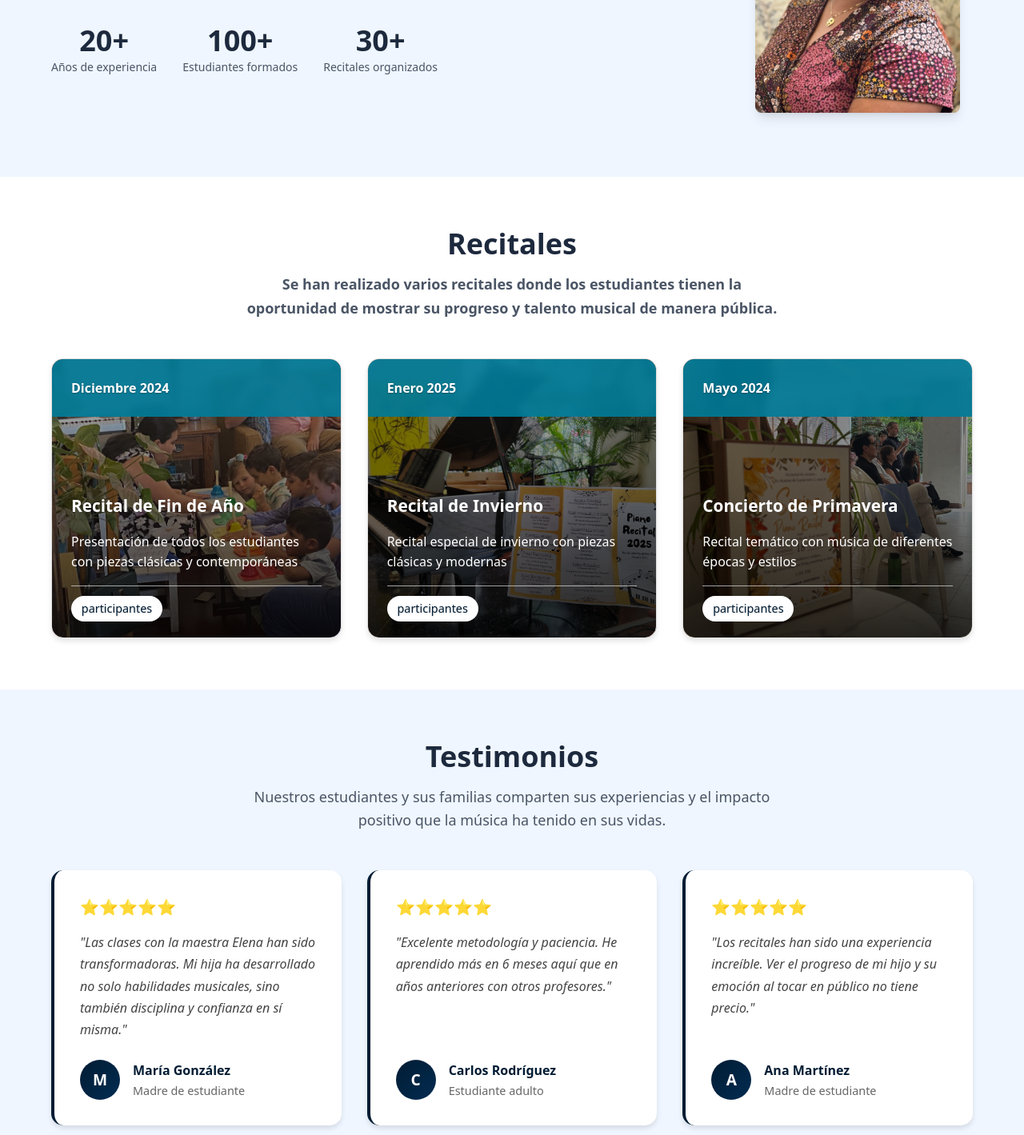
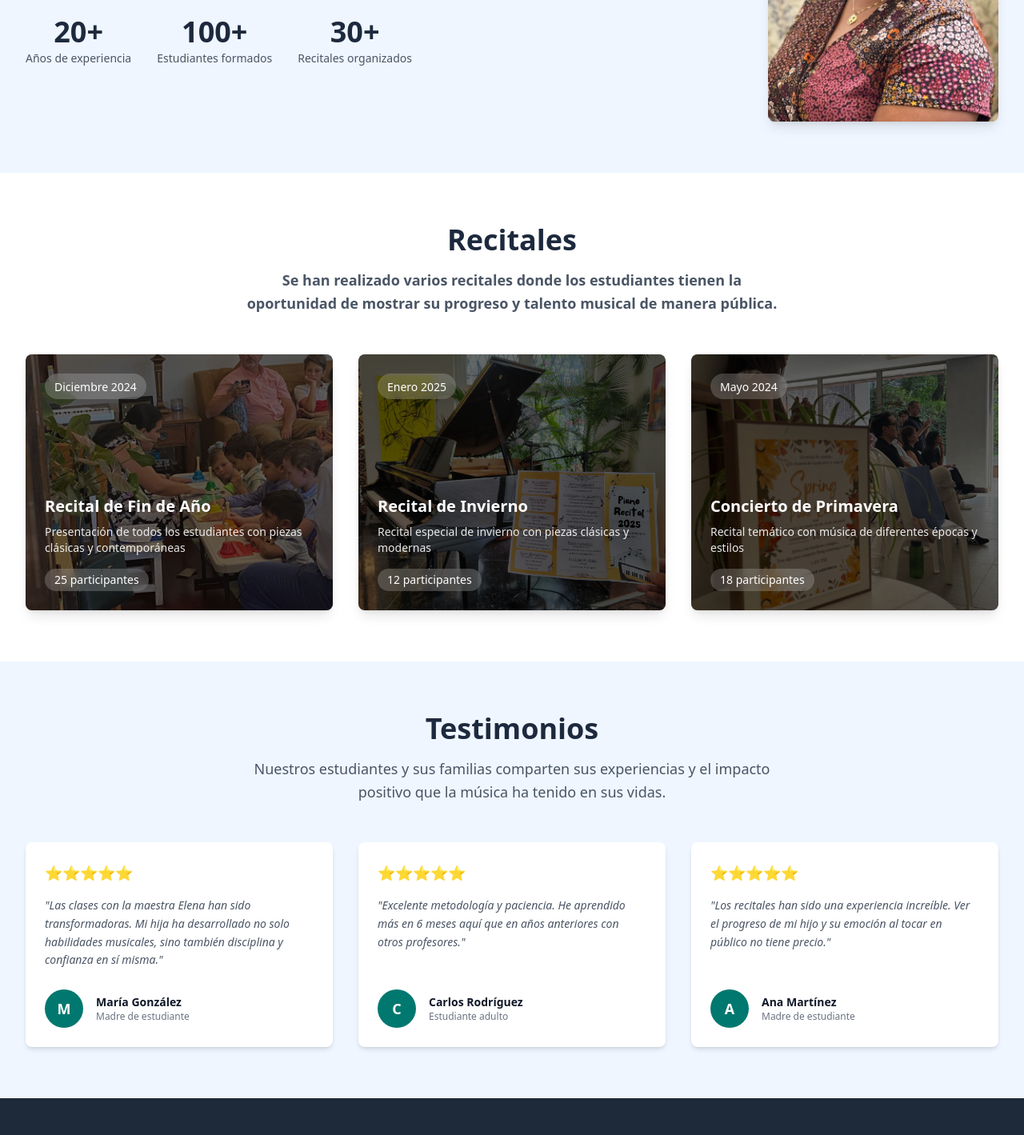
Before and after one commit to lin231135/EMA-frontend, a React (Vite) app: page /about in a window 1280 px wide. Shown: the part 1330-2749 px from the top of the page at 80% size. Built offline with nearby package versions, Linux system fonts and the light colour scheme.

Commit message:
Manejo de shift layout y condicionales de LogIn

```diff
--- a/src/components/layout/Logo.jsx
+++ b/src/components/layout/Logo.jsx
@@ -6,10 +6,13 @@ export function Logo({ className = "", variant = "color", size = "h-20" }) {
   };
 
   return (
-    <img
-      src={logoSources[variant] || logoSources.color}
-      alt="EMA Logo"
-      className={`${size} w-auto ${className}`}
-    />
+    <div className={`${size} w-20 flex-shrink-0 ${className}`}>
+      <img
+        src={logoSources[variant] || logoSources.color}
+        alt="EMA Logo"
+        className="h-full w-full object-contain"
+        loading="eager"
+      />
+    </div>
   );
 }
--- a/src/components/pages/About.jsx
+++ b/src/components/pages/About.jsx
@@ -85,9 +85,9 @@ export default function About() {
   return (
     <div className="font-sans text-gray-900 min-h-screen flex flex-col">
       <Navbar>
-        <a href="#" className="flex items-center">
+        <div className="flex items-center">
           <Logo />
-        </a>
+        </div>
         <NavbarDivider />
         <NavbarSection>
           <NavbarItem href="/">{lang === "es" ? "Inicio" : "Home"}</NavbarItem>
@@ -132,8 +132,9 @@ export default function About() {
         </section>
 
         {/* Values Section */}
-        <section className="py-16 px-8 bg-gray-50">
-          <div className="grid grid-cols-1 md:grid-cols-2 lg:grid-cols-3 gap-8 max-w-6xl mx-auto">
+        <section className="py-16 px-8 bg-gray-50 w-full">
+          <div className="max-w-7xl mx-auto">
+            <div className="grid grid-cols-1 md:grid-cols-2 lg:grid-cols-3 gap-8">
               {/* Mission */}
               <div className="bg-white p-8 rounded-lg text-center shadow-md hover:shadow-lg hover:-translate-y-1 transition-all duration-300 relative overflow-hidden">
                 <div className="absolute top-0 left-0 w-1/4 h-2 bg-cyan-500"></div>
@@ -167,11 +168,13 @@ export default function About() {
                 </div>
               </div>
             </div>
+          </div>
         </section>
 
         {/* Professional Career */}
-        <section className="py-16 px-8 bg-blue-50">
-          <div className="flex flex-col lg:flex-row items-center gap-12 max-w-6xl mx-auto">
+        <section className="py-16 px-8 bg-blue-50 w-full">
+          <div className="max-w-7xl mx-auto">
+            <div className="flex flex-col lg:flex-row items-center gap-12">
               <div className="flex-1 text-center lg:text-left">
                 <h2 className="text-black text-3xl lg:text-4xl font-bold mb-6">{t.professionalCareer}</h2>
                 <p className="text-lg leading-relaxed mb-8 text-gray-600">{t.careerText}</p>
@@ -197,32 +200,42 @@ export default function About() {
                 </div>
               </div>
               <div className="flex-shrink-0 w-72">
-              <div className="text-center p-4">
-                <img src="/teacher.jpg" alt="Teacher Elizabeth Delgado" className="w-full h-auto rounded-lg shadow-lg" />
+                <div className="h-96 w-full">
+                  <img
+                    src="/teacher.jpg"
+                    alt="Teacher Elizabeth Delgado"
+                    className="w-full h-full object-cover rounded-lg shadow-lg"
+                    loading="eager"
+                  />
+                </div>
               </div>
             </div>
           </div>
         </section>
 
         {/* Recitals */}
-        <section className="py-16 px-8">
+        <section className="py-16 px-8 w-full">
+          <div className="max-w-7xl mx-auto">
             <h2 className="text-center text-slate-800 text-3xl lg:text-4xl font-bold mb-4">{t.recitals}</h2>
             <p className="text-center max-w-2xl mx-auto mb-12 text-lg text-gray-600 leading-relaxed font-bold">{t.recitalsText}</p>
-          <div className="grid grid-cols-1 md:grid-cols-2 lg:grid-cols-3 gap-8 max-w-6xl mx-auto">
+            <div className="grid grid-cols-1 md:grid-cols-2 lg:grid-cols-3 gap-8">
               {recitalEvents.map((event, index) => (
                 <RecitalCard key={index} recital={event} />
               ))}
             </div>
+          </div>
         </section>
 
         {/* Testimonials */}
-        <section className="py-16 px-8 bg-blue-50">
+        <section className="py-16 px-8 bg-blue-50 w-full">
+          <div className="max-w-7xl mx-auto">
             <h2 className="text-center text-slate-800 text-3xl lg:text-4xl font-bold mb-4">{t.testimonials}</h2>
             <p className="text-center max-w-2xl mx-auto mb-12 text-lg text-gray-600 leading-relaxed">{t.testimonialsText}</p>
-          <div className="grid grid-cols-1 md:grid-cols-2 lg:grid-cols-3 gap-8 max-w-6xl mx-auto">
+            <div className="grid grid-cols-1 md:grid-cols-2 lg:grid-cols-3 gap-8">
               {testimonials.map((testimonial, index) => (
                 <TestimonialCard key={index} testimonial={testimonial} />
               ))}
+            </div>
           </div>
         </section>
       </main>
--- a/src/components/ui/RecitalCard.css
+++ /dev/null
@@ -1,89 +0,0 @@
-.recital-card {
-  background-size: cover;
-  background-position: center;
-  background-repeat: no-repeat;
-  border-radius: 15px;
-  padding: 0;
-  box-shadow: 0 4px 6px rgba(0, 0, 0, 0.1);
-  transition: transform 0.3s ease, box-shadow 0.3s ease;
-  overflow: hidden;
-  border: 1px solid #e0e0e0;
-  min-height: 350px;
-  position: relative;
-}
-
-.recital-overlay {
-  background: linear-gradient(
-    to bottom,
-    rgba(0, 0, 0, 0.3) 0%,
-    rgba(0, 0, 0, 0.5) 50%,
-    rgba(0, 0, 0, 0.8) 100%
-  );
-  height: 100%;
-  display: flex;
-  flex-direction: column;
-  justify-content: space-between;
-  padding: 0;
-  border-radius: 15px;
-}
-
-.recital-card:hover {
-  transform: translateY(-5px);
-  box-shadow: 0 8px 20px rgba(0, 0, 0, 0.15);
-}
-
-.recital-header {
-  background: rgba(1, 124, 153, 0.9);
-  color: white;
-  padding: 1.5rem;
-  display: flex;
-  justify-content: space-between;
-  align-items: center;
-  backdrop-filter: blur(5px);
-}
-
-.recital-date {
-  font-weight: bold;
-  font-size: 1rem;
-  text-shadow: 0 1px 2px rgba(0, 0, 0, 0.3);
-}
-
-.recital-icon {
-  font-size: 2rem;
-  text-shadow: 0 1px 2px rgba(0, 0, 0, 0.3);
-}
-
-.recital-content {
-  padding: 1.5rem;
-  margin-top: auto;
-}
-
-.recital-content h3 {
-  color: #ffffff;
-  margin-bottom: 1rem;
-  font-size: 1.3rem;
-  font-weight: 600;
-}
-
-.recital-content p {
-  color: #ffffff;
-  line-height: 1.6;
-  margin-bottom: 1rem;
-  font-weight: 500;
-}
-
-.participants {
-  margin-top: 1rem;
-  padding-top: 1rem;
-  border-top: 1px solid rgba(224, 224, 224, 0.7);
-}
-
-.participants-label {
-  background: #ffffff;
-  color: #011C33;
-  padding: 0.4rem 0.8rem;
-  border-radius: 20px;
-  font-size: 0.9rem;
-  font-weight: 500;
-  text-shadow: 0 1px 2px rgba(0, 0, 0, 0.2);
-}
--- a/src/components/ui/RecitalCard.jsx
+++ b/src/components/ui/RecitalCard.jsx
@@ -1,26 +1,30 @@
-import './RecitalCard.css';
-
 export default function RecitalCard({ recital }) {
   return (
     <div
-      className="recital-card"
+      className="relative bg-cover bg-center bg-no-repeat rounded-lg overflow-hidden shadow-lg hover:shadow-xl transition-shadow duration-300 h-80"
       style={{
-        backgroundImage: recital.image ? `url(${recital.image})` : 'none'
+        backgroundImage: recital.image ? `url(${recital.image})` : 'linear-gradient(135deg, #2a7a6c 0%, #1e5e54 100%)'
       }}
     >
-      <div className="recital-overlay">
-        <div className="recital-header">
-          <div className="recital-date">{recital.date}</div>
-          <div className="recital-icon">{recital.icon}</div>
+      <div className="absolute inset-0 bg-black/60 flex flex-col justify-between p-6">
+        <div className="flex justify-between items-start">
+          <div className="bg-white/20 backdrop-blur-sm px-3 py-1 rounded-full">
+            <span className="text-white text-sm font-medium">{recital.date}</span>
+          </div>
+          {recital.icon && (
+            <div className="text-white text-2xl">
+              {recital.icon}
+            </div>
+          )}
         </div>
-        <div className="recital-content">
-          <h3>{recital.title}</h3>
-          <p>{recital.description}</p>
+        <div className="text-white">
+          <h3 className="text-xl font-bold mb-2">{recital.title}</h3>
+          <p className="text-white/90 text-sm mb-4 line-clamp-3">{recital.description}</p>
           {recital.participants && (
-            <div className="participants">
-              <span className="participants-label">
-                {recital.participants.length}{' '}
-                {recital.participants.length === 1 ? 'participante' : 'participantes'}
+            <div className="flex items-center">
+              <span className="bg-white/20 backdrop-blur-sm px-3 py-1 rounded-full text-sm">
+                {recital.participants}{' '}
+                {recital.participants === 1 ? 'participante' : 'participantes'}
               </span>
             </div>
           )}
--- a/src/components/ui/TestimonialCard.css
+++ /dev/null
@@ -1,69 +0,0 @@
-.testimonial-card {
-  background: white;
-  border-radius: 15px;
-  padding: 2rem;
-  box-shadow: 0 4px 6px rgba(0, 0, 0, 0.1);
-  transition: transform 0.3s ease, box-shadow 0.3s ease;
-  border-left: 4px solid #011C33;
-}
-
-.testimonial-card:hover {
-  transform: translateY(-5px);
-  box-shadow: 0 8px 20px rgba(0, 0, 0, 0.15);
-}
-
-.testimonial-content {
-  height: 100%;
-  display: flex;
-  flex-direction: column;
-}
-
-.testimonial-stars {
-  margin-bottom: 1rem;
-  font-size: 1.2rem;
-}
-
-.testimonial-content p {
-  font-style: italic;
-  line-height: 1.7;
-  color: #444;
-  margin-bottom: 1.5rem;
-  flex-grow: 1;
-  font-size: 1rem;
-}
-
-.testimonial-author {
-  display: flex;
-  align-items: center;
-  gap: 1rem;
-  margin-top: auto;
-}
-
-.author-avatar {
-  width: 50px;
-  height: 50px;
-  border-radius: 50%;
-  background: linear-gradient(135deg, #011C33, #022c52);
-  color: white;
-  display: flex;
-  align-items: center;
-  justify-content: center;
-  font-weight: bold;
-  font-size: 1.2rem;
-}
-
-.author-info {
-  display: flex;
-  flex-direction: column;
-}
-
-.author-info strong {
-  color: #011C33;
-  font-size: 1rem;
-}
-
-.author-role {
-  font-size: 0.9rem;
-  color: #666;
-  margin-top: 0.2rem;
-}
--- a/src/components/ui/TestimonialCard.jsx
+++ b/src/components/ui/TestimonialCard.jsx
@@ -1,23 +1,23 @@
-import './TestimonialCard.css';
-
 export default function TestimonialCard({ testimonial }) {
   return (
-    <div className="testimonial-card">
-      <div className="testimonial-content">
-        <div className="testimonial-stars">
+    <div className="bg-white p-6 rounded-lg shadow-md hover:shadow-lg transition-shadow duration-300 h-64 flex flex-col">
+      <div className="flex-1">
+        <div className="flex mb-4">
           {[...Array(testimonial.rating)].map((_, i) => (
-            <span key={i}>⭐</span>
+            <span key={i} className="text-yellow-400 text-lg">⭐</span>
           ))}
         </div>
-        <p>"{testimonial.text}"</p>
-        <div className="testimonial-author">
-          <div className="author-avatar">
-            {testimonial.name.charAt(0)}
-          </div>
-          <div className="author-info">
-            <strong>{testimonial.name}</strong>
-            {testimonial.role && <span className="author-role">{testimonial.role}</span>}
-          </div>
+        <p className="text-gray-600 italic mb-4 text-sm leading-relaxed flex-1">"{testimonial.text}"</p>
+      </div>
+      <div className="flex items-center mt-auto">
+        <div className="w-12 h-12 bg-teal-700 text-white rounded-full flex items-center justify-center font-bold text-lg mr-4 flex-shrink-0">
+          {testimonial.name.charAt(0)}
+        </div>
+        <div className="min-w-0 flex-1">
+          <div className="font-semibold text-gray-900 text-sm">{testimonial.name}</div>
+          {testimonial.role && (
+            <div className="text-gray-500 text-xs">{testimonial.role}</div>
+          )}
         </div>
       </div>
     </div>
```
Also changed, not shown: src/components/layout/Navbar.jsx (+9 -7 lines), src/components/pages/Home.jsx (+16 -7 lines), src/components/pages/Profile.jsx (+22 -5 lines), src/components/pages/Settings.jsx (+22 -5 lines), src/contexts/AuthContext.jsx (+5 -2 lines). Lines whose indentation alone changed are shown as unchanged.
